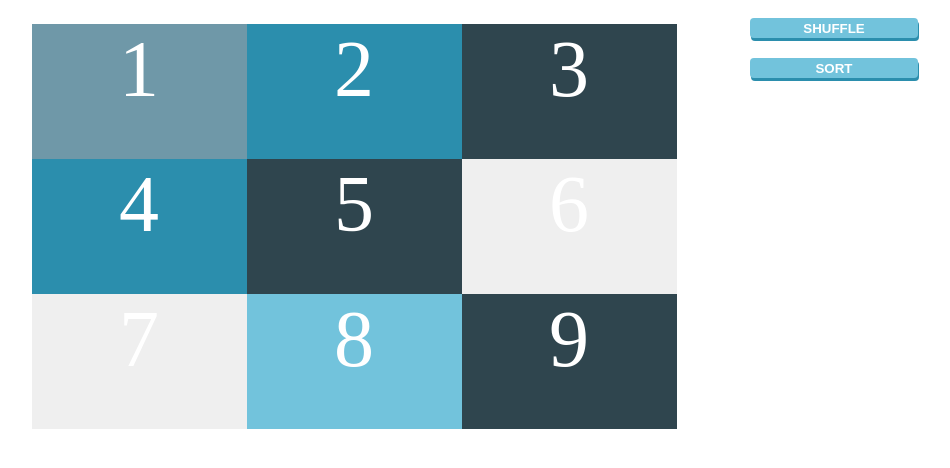
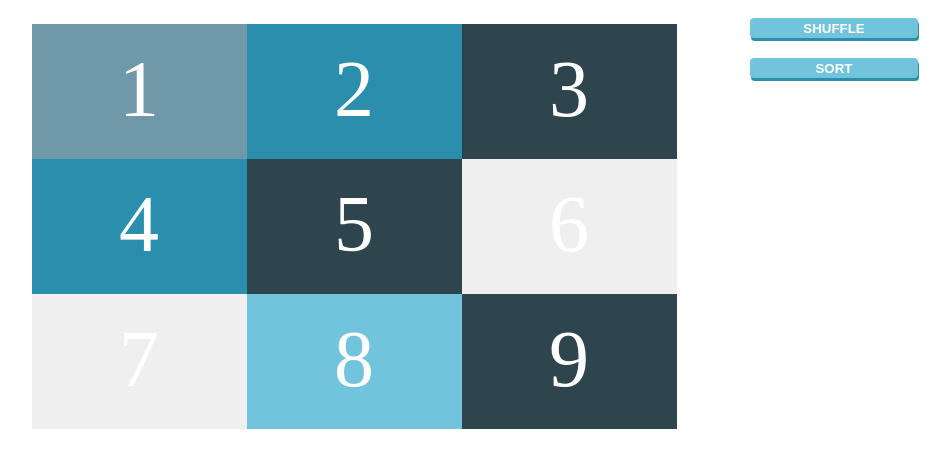
Before and after one commit to gaurav-shankur/solution-code, a Vue app: page / in a window 1280 px wide. Shown: the top 468 px of the page, without its empty margins (14-964 px from the left). Built offline with nearby package versions, Linux system fonts and the light colour scheme.

Commit message:
Refactoring - 4

```diff
--- a/src/components/Blocks.vue
+++ b/src/components/Blocks.vue
@@ -61,9 +61,9 @@ li{
     font-size:5rem
 }
 span{
-    /* display: inline-block;
+    /* display: inline-block; */
 
-    line-height: normal; */
+    line-height: 130px;
 }
 
 .block-1{
@@ -120,5 +120,10 @@ span{
         height: 100%;
         float: left;
     }
+    span{
+        /* display: inline-block; */
+
+        line-height: 45px;
+    }
 }
 </style>
```
